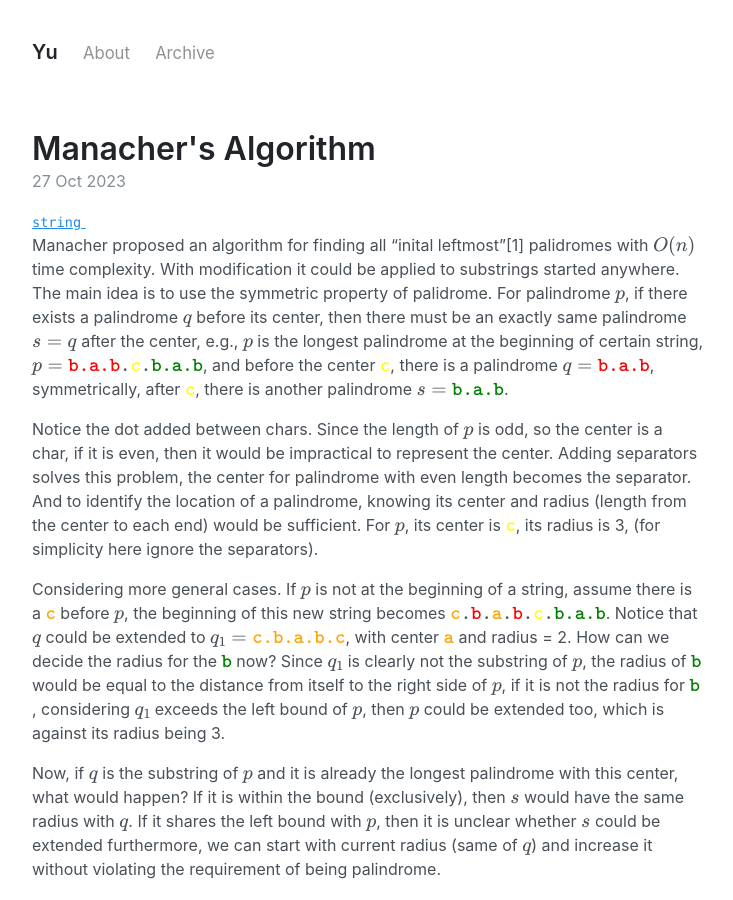
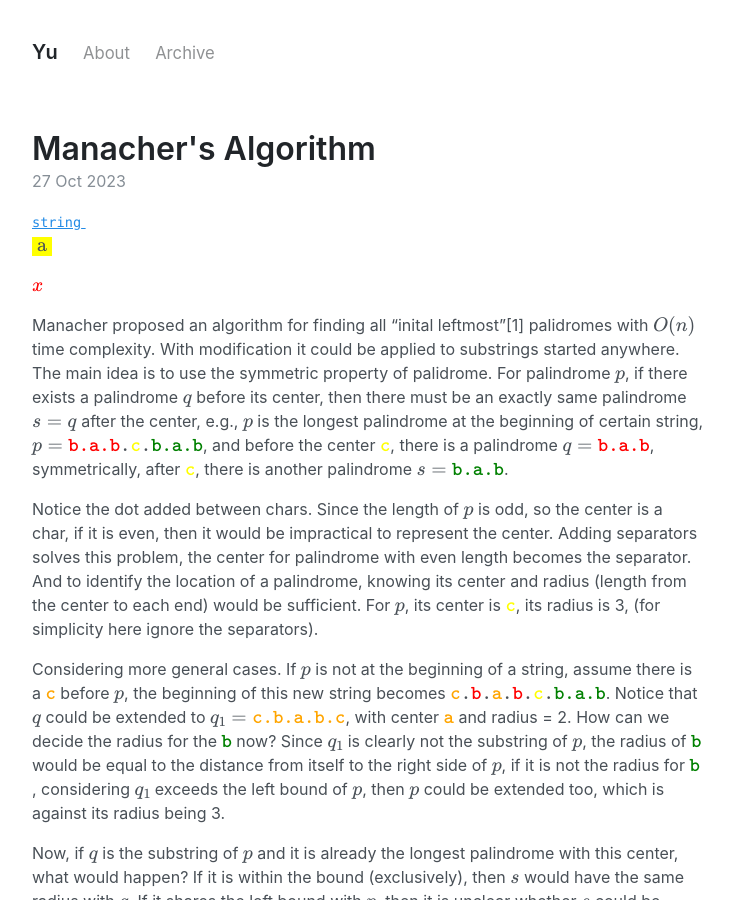
Before and after one commit to yuuu14/blog, a Jekyll site: the page built from _posts/2023-10-27-manachers-algorithm.md, in a window 1280 px wide and 900 px high. Shown: the whole window, without its empty margins (272-1005 px from the left). Built offline with Jekyll 4.4.1, drawn with Linux system fonts in a browser that asks for light colours; formulas are drawn with MathJax 3.

Commit message:
update posts

```diff
--- a/_posts/2023-10-27-manachers-algorithm.md
+++ b/_posts/2023-10-27-manachers-algorithm.md
@@ -5,6 +5,11 @@ date: 2023-10-27 23:36 +0200
 tags: string
 mathjax: true
 ---
+
+$\colorbox{yellow}{a}$
+
+$\color{red}{x}$
+
 
 Manacher proposed an algorithm for finding all "inital leftmost"[1] palidromes with $O(n)$ time complexity. With modification it could be applied to substrings started anywhere. The main idea is to use the symmetric property of palidrome. For palindrome $p$, if there exists a palindrome $q$ before its center, then there must be an exactly same palindrome $s = q$ after the center, e.g., $p$ is the longest palindrome at the beginning of certain string,
 $p = \textcolor{red}{\texttt{b.a.b}}\texttt{.}\textcolor{yellow}{\texttt{c}}\texttt{.}\textcolor{green}{\texttt{b.a.b}}$, and before the center $\textcolor{yellow}{\texttt{c}}$, there is a palindrome $q = \textcolor{red}{\texttt{b.a.b}}$, symmetrically, after $\textcolor{yellow}{\texttt{c}}$, there is another palindrome $s = \textcolor{green}{\texttt{b.a.b}}$.
```
